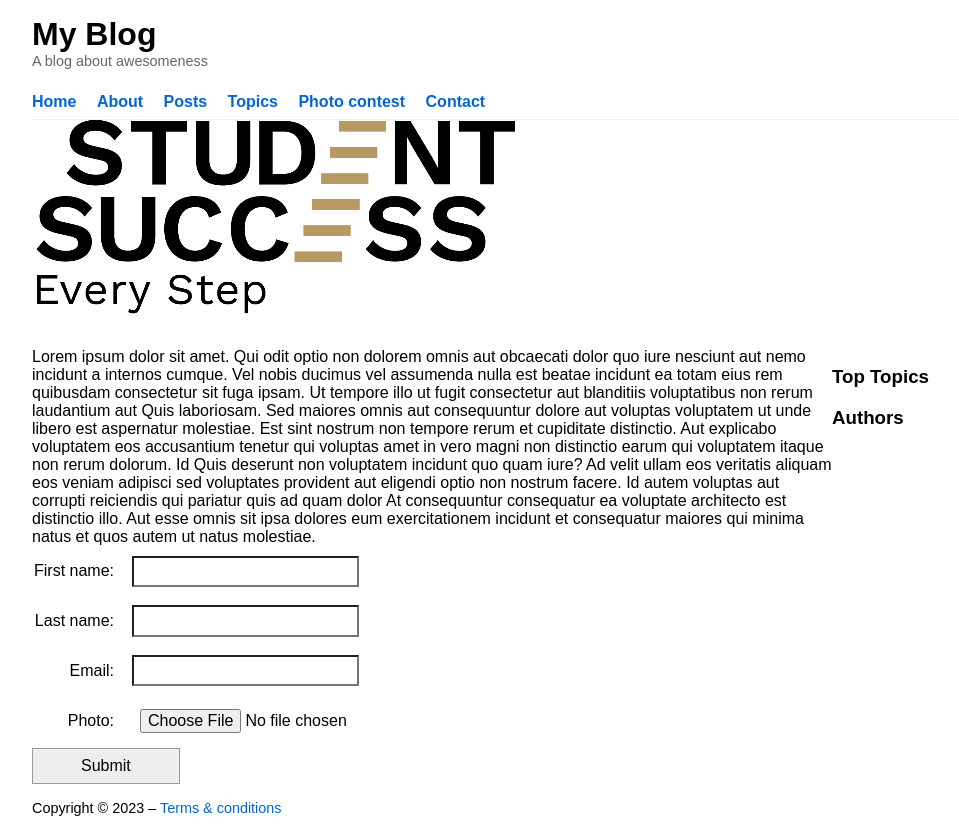
After one commit to Mukto-Akash/makash_site, a Django app: page /contest/ in a window 1280 px wide. The commit adds this page. Shown: the whole page, without its empty margins (108-1067 px from the left). Run offline with Django 4.2, Linux system fonts and the light colour scheme; data that the repository does not hold is empty; some libraries are stand-ins or nearby versions.

Commit message:
Assignment 5 completed

```diff
--- a/blog/models.py
+++ b/blog/models.py
@@ -210,3 +210,32 @@ class Contact(models.Model):
 
     def __str__(self):
         return f'{self.submitted.date()}: {self.email}'
+
+# Assignment 5 -----------------------------------------
+class PhotoContestSubmissions(models.Model):
+    first_name=models.CharField(
+        max_length=255,
+        null = False,
+    )
+    last_name=models.CharField(
+        max_length=255,
+        null = False,
+    )
+    email=models.EmailField(
+        max_length=254,
+        null=False,
+    )
+    photo=models.ImageField(
+        blank=True,
+        null=True,
+    )
+    submitted = models.DateTimeField(
+        null=True,
+        blank=True,
+        auto_now=True,
+    )
+
+    class Meta:
+        """Meta"""
+        ordering = ['-submitted']
+# --------------------------------------------------------
--- a/blog/templates/blog/base.html
+++ b/blog/templates/blog/base.html
@@ -36,6 +36,7 @@
             <li><a href="{% url "about" %}">About</a></li>
             <li><a href="{% url "post-list" %}">Posts</a></li>
             <li><a href="{% url "topic-list" %}">Topics</a></li>
+            <li><a href="{% url "contest" %}">Photo contest</a></li>
             <li><a href="{% url "contact" %}">Contact</a></li>
         </ul>
     </nav>
--- /dev/null
+++ b/blog/templates/blog/contest.html
@@ -0,0 +1,22 @@
+<!-- {# blog/templates/blog/contest.html #} -->
+
+{% extends "blog/base.html" %}
+
+{% block page_title %}Enter the photo contest!{% endblock %}
+
+{% block main %}
+
+Lorem ipsum dolor sit amet. Qui odit optio non dolorem omnis aut obcaecati dolor quo iure nesciunt aut nemo incidunt a internos cumque. Vel nobis ducimus vel assumenda nulla est beatae incidunt ea totam eius rem quibusdam consectetur sit fuga ipsam. Ut tempore illo ut fugit consectetur aut blanditiis voluptatibus non rerum laudantium aut Quis laboriosam. Sed maiores omnis aut consequuntur dolore aut voluptas voluptatem ut unde libero est aspernatur molestiae.
+
+Est sint nostrum non tempore rerum et cupiditate distinctio. Aut explicabo voluptatem eos accusantium tenetur qui voluptas amet in vero magni non distinctio earum qui voluptatem itaque non rerum dolorum. Id Quis deserunt non voluptatem incidunt quo quam iure? Ad velit ullam eos veritatis aliquam eos veniam adipisci sed voluptates provident aut eligendi optio non nostrum facere.
+
+Id autem voluptas aut corrupti reiciendis qui pariatur quis ad quam dolor At consequuntur consequatur ea voluptate architecto est distinctio illo. Aut esse omnis sit ipsa dolores eum exercitationem incidunt et consequatur maiores qui minima natus et quos autem ut natus molestiae.
+
+<form enctype="multipart/form-data" method="post">
+  {% csrf_token %}
+  <table>
+    {{ form.as_table }}
+  </table>
+  <button type="submit">Submit</button>
+</form>
+{% endblock %}
--- a/blog/views.py
+++ b/blog/views.py
@@ -220,3 +220,25 @@ class ContactFormView(CreateView):
             'Thank you! Your message has been sent.'
         )
         return super().form_valid(form)
+
+# Assignment 5 --------------------------------------------
+class PhotoFormView(CreateView):
+    """ContactFormView"""
+    model = models.PhotoContestSubmissions
+    template_name = 'blog/contest.html'
+    success_url = reverse_lazy('home')
+    fields = [
+        'first_name',
+        'last_name',
+        'email',
+        'photo',
+    ]
+
+    def form_valid(self, form):
+        messages.add_message(
+            self.request,
+            messages.SUCCESS,
+            'Thank you! Your photo submission has been received.'
+        )
+        return super().form_valid(form)
+# ------------------------------------------------------------
--- a/mukto_site/urls.py
+++ b/mukto_site/urls.py
@@ -51,4 +51,7 @@ urlpatterns = [
     ),
     path('contact/', vw.ContactFormView.as_view(), name='contact'),
     path('ckeditor/', include('ckeditor_uploader.urls')),
+    # Assignment 5 --------------------------------------------
+    path('contest/', vw.PhotoFormView.as_view(), name='contest'),
+    # ---------------------------------------------------------
 ] + static(settings.MEDIA_URL, document_root=settings.MEDIA_ROOT)
```
Also changed, not shown: blog/admin.py (+30 -0 lines), blog/migrations/0021_photocontestsubmissions.py (added), blog/migrations/0022_alter_photocontestsubmissions_submitted.py (added), blog/migrations/0023_alter_photocontestsubmissions_options_and_more.py (added), blog/migrations/0024_alter_photocontestsubmissions_options.py (added).
